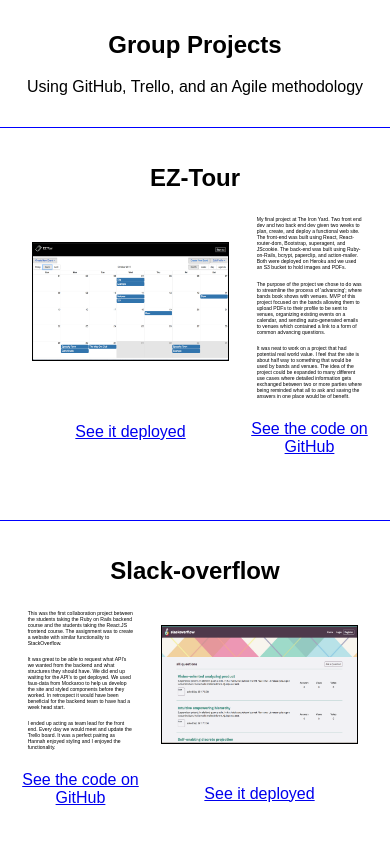
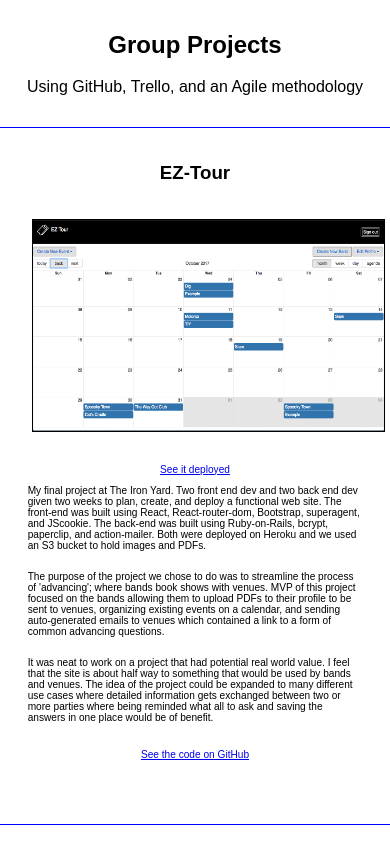
Before and after one commit to SamSteele01/portfolio, a React (Create React App) app: page / in a window 390 px wide. Shown: the part 840-1684 px from the top of the page. Built offline with nearby package versions, Linux system fonts and the light colour scheme.

Commit message:
Made responsive.

```diff
--- a/src/components/Contact.jsx
+++ b/src/components/Contact.jsx
@@ -6,12 +6,39 @@ import Icon3 from '../styles/icons/gitHub-icon.svg';
 export default class Contact extends React.Component {
   constructor(props) {
     super(props);
+
+    this.state = {
+      windowWidth: window.innerWidth
+    }
+
+    this.setMedia = this.setMedia.bind(this)
+  };
+
+  setMedia() {
+    this.setState({windowWidth: window.innerWidth});
   }
+
+  componentDidMount(){
+    window.addEventListener("resize", this.setMedia);
+  }
+
+  componentWillUnmount(){
+    window.removeEventListener("resize", this.setMedia);
+  }
+
 
 // email, linkedIn, gitHub
   render() {
+
+    let flexType = "";
+    if(this.state.windowWidth > 750){
+      flexType = "flex-row";
+    }else{
+      flexType = "flex-column";
+    }
+
     return (
-      <div className="contact flex-row">
+      <div className={`contact ${flexType}`}>
         <div className="icon">
           <img src={Icon1}/>
           <p>ssteele017@gmail.com</p>
--- a/src/components/Single.jsx
+++ b/src/components/Single.jsx
@@ -1,16 +1,35 @@
 import React, {Component, PropTypes} from 'react';
+import $ from 'jquery';
 // import placeholder from '../styles/responsive-design-dark-blue.png';
+const snapSize = 750;
 
 export default class Single extends Component {
   constructor(props) {
     super(props);
 
     this.state = {
+      windowWidth: window.innerWidth,
+      mobileView: false
+    }
+    this.setMedia = this.setMedia.bind(this)
+  };
 
-    }
+  setMedia() {
+    this.setState({windowWidth: window.innerWidth});
   }
 
+  componentDidMount(){
+    window.addEventListener("resize", this.setMedia);
+  }
+
+  // componentDidMount() {
+  //   $(window).resize(() => {
+  //     this.setState({ windowWidth: $(window).width() })
+  //   })
+  // }
+
   render() {
+    let media = this.state.windowWidth;
 
     const {
       title,
@@ -36,35 +55,43 @@ export default class Single extends Component {
       });
     }
 
-    return (
-      <div className="single">
-        <h2>{title}</h2>
-        {this.props.backward ?
-          <div className="flex-row">
-            <div className="flex-column">
-              {/* <textarea value={text} readOnly></textarea> */}
-              {paragraphs}
-              <a href={gitHub} target="_blank">See the code on GitHub</a>
-            </div>
+    let divImage =
       <div className="flex-column">
         <img src={picture} alt="Video screenshot" className="single-image"/>
         {link &&
           <a href={link} target="_blank">See it deployed</a>
         }
       </div>
-          </div> :
-          <div className="flex-row">
-            <div className="flex-column">
-              <img src={picture} alt="Video screenshot" className="single-image"/>
-              {link &&
-                <a href={link} target="_blank">See it deployed</a>
-              }
-            </div>
+
+    let divText =
       <div className="flex-column">
         {/* <textarea value={text} readOnly></textarea> */}
         {paragraphs}
         <a href={gitHub} target="_blank">See the code on GitHub</a>
       </div>
+
+    return (
+      <div>
+        {(media < snapSize) ?
+          <div className="single">
+            <h3>{title}</h3>
+            <div className="flex-column">
+              {divImage}
+              {divText}
+            </div>
+          </div> :
+          <div className="single">
+            <h2>{title}</h2>
+            {this.props.backward ?
+              <div className="flex-row">
+                {divText}
+                {divImage}
+              </div> :
+              <div className="flex-row">
+                {divImage}
+                {divText}
+              </div>
+            }
           </div>
         }
       </div>
--- a/src/components/Toolbelt.jsx
+++ b/src/components/Toolbelt.jsx
@@ -13,7 +13,11 @@ class Toolbelt extends React.Component {
     this.hoverEffect = this.hoverEffect.bind(this)
     this.cancelHoverEffect = this.hoverEffect.bind(this)
 
-    this.state = { resized: false, hoverEffect:false, windowWidth: $(window).width() }
+    this.state = {
+      resize: false,
+      hoverEffect:false,
+      windowWidth: $(window).width()
+    }
   }
 
   componentDidMount() {
@@ -116,8 +120,8 @@ class Toolbelt extends React.Component {
     return (
       <section className="toolbelt">
         <Element name="toolbelt"/>
-        <h2 className="title">My Toolbelt</h2>
-        <h3 className="subtitle">These are some of the tools I use to build websites</h3>
+        <h2 className="title">Toolbelt</h2>
+        {/* <h3 className="subtitle">These are some of the tools I use to build websites</h3> */}
         <div className="skills-container">
           {skillLists}
         </div>
--- a/src/data/skills.js
+++ b/src/data/skills.js
@@ -12,6 +12,7 @@ const skills = [
     name: 'Sass',
     img: require('../styles/hex-stickers/sass-hex-sticker.png')
   },
+  // less
   {
     name: 'JavaScript',
     img: require('../styles/hex-stickers/JS-hex-sticker.png')
@@ -24,10 +25,10 @@ const skills = [
     name: 'Redux',
     img: require('../styles/hex-stickers/redux-hex-sticker.png')
   },
-  {
-    name: 'Backbone',
-    img: require('../styles/hex-stickers/backbone-hex-sticker.png')
-  },
+  // {
+  //   name: 'Backbone',
+  //   img: require('../styles/hex-stickers/backbone-hex-sticker.png')
+  // },
   {
     name: 'MongoDB',
     img: require('../styles/hex-stickers/mongoDB-hex-sticker.png')
@@ -36,6 +37,7 @@ const skills = [
     name: 'Express',
     img: require('../styles/hex-stickers/expressJS-hex-sticker.png')
   },
+  // mustache
   {
     name: 'Node.js',
     img: require('../styles/hex-stickers/nodeJS-hex-sticker.png')
@@ -44,34 +46,36 @@ const skills = [
     name: 'Python',
     img: require('../styles/hex-stickers/python-hex-sticker.png')
   },
+  // PHP
+  // SQL
   {
     name: 'Git',
     img: require('../styles/hex-stickers/git-hex-sticker.png')
   },
-  {
-    name: 'JQuery',
-    img: require('../styles/hex-stickers/jQuery-hex-sticker.png')
-  },
-  {
-    name: 'Meteor',
-    img: require('../styles/hex-stickers/meteor-hex-sticker.png')
-  },
-  {
-    name: 'Bourbon',
-    img: require('../styles/hex-stickers/bourbon-hex-sticker.png')
-  },
-  {
-    name: 'Neat',
-    img: require('../styles/hex-stickers/neat-hex-sticker.png')
-  },
-  {
-    name: 'Chai',
-    img: require('../styles/hex-stickers/chai-hex-sticker.png')
-  },
-  {
-    name: 'Mocha',
-    img: require('../styles/hex-stickers/mocha-hex-sticker.png')
-  },
+  // {
+  //   name: 'JQuery',
+  //   img: require('../styles/hex-stickers/jQuery-hex-sticker.png')
+  // },
+  // {
+  //   name: 'Meteor',
+  //   img: require('../styles/hex-stickers/meteor-hex-sticker.png')
+  // },
+  // {
+  //   name: 'Bourbon',
+  //   img: require('../styles/hex-stickers/bourbon-hex-sticker.png')
+  // },
+  // {
+  //   name: 'Neat',
+  //   img: require('../styles/hex-stickers/neat-hex-sticker.png')
+  // },
+  // {
+  //   name: 'Chai',
+  //   img: require('../styles/hex-stickers/chai-hex-sticker.png')
+  // },
+  // {
+  //   name: 'Mocha',
+  //   img: require('../styles/hex-stickers/mocha-hex-sticker.png')
+  // },
   {
     name: 'Jest',
     img: require('../styles/hex-stickers/jest-hex-sticker.png')
@@ -80,22 +84,22 @@ const skills = [
     name: 'D3',
     img: require('../styles/hex-stickers/D3-hex-sticker.png')
   },
-  {
-    name: 'Stripe',
-    img: require('../styles/hex-stickers/stripe-hex-sticker.png')
-  },
-  {
-    name: 'Kinvey',
-    img: require('../styles/hex-stickers/kinvey-hex-sticker.png')
-  },
-  {
-    name: 'Pug',
-    img: require('../styles/hex-stickers/pug-hex-sticker.png')
-  },
-  {
-    name: 'Gulp',
-    img: require('../styles/hex-stickers/gulp-hex-sticker.png')
-  },
+  // {
+  //   name: 'Stripe',
+  //   img: require('../styles/hex-stickers/stripe-hex-sticker.png')
+  // },
+  // {
+  //   name: 'Kinvey',
+  //   img: require('../styles/hex-stickers/kinvey-hex-sticker.png')
+  // },
+  // {
+  //   name: 'Pug',
+  //   img: require('../styles/hex-stickers/pug-hex-sticker.png')
+  // },
+  // {
+  //   name: 'Gulp',
+  //   img: require('../styles/hex-stickers/gulp-hex-sticker.png')
+  // },
   {
     name: 'webpack',
     img: require('../styles/hex-stickers/webpack-hex-sticker.png')
@@ -104,10 +108,11 @@ const skills = [
     name: 'AWS',
     img: require('../styles/hex-stickers/aws-hex-sticker.png')
   },
-  {
-    name: 'Swift',
-    img: require('../styles/hex-stickers/swift-hex-sticker.png')
-  },
+  // {
+  //   name: 'Swift',
+  //   img: require('../styles/hex-stickers/swift-hex-sticker.png')
+  // },
+  // adobe photoshop and illustrator
   {
     name: 'Sketch',
     img: require('../styles/hex-stickers/sketch-hex-sticker.png')
--- a/src/styles/App.css
+++ b/src/styles/App.css
@@ -41,21 +41,33 @@
   width: 80vw;
   position: fixed;
   z-index: 6;
-  margin: 75px 10vw 0 10vw;
+  margin: 74px 10vw 0 10vw;
+}
+@media (max-width: 750px) {
+  .contact {
+    width: 64vw;
+    height: 80vh;
+    margin: 74px 18vw 0 18vw;
+  }
 }
 .icon {
   margin: 1rem;
   display: flex;
   flex-direction: column;
   justify-content: space-around;
+  font-size: 1.4vw;
   align-items: center;
+}
+@media (max-width: 750px) {
+  .icon {
+    font-size: 2.6vw;
+  }
 }
 .icon p {
   text-align: left;
   border: none;
   padding: 0 3vw;
   height: auto;
-  font-size: 1.3vw;
 }
 .icon a {
   margin-top: 1rem;
@@ -94,26 +106,19 @@
 }
 .title-bar {
   height: 100px;
-  /*background-attachment: scroll;*/
   padding: 1rem;
-  /*border-top: 1px solid blue;*/
   position: relative;
   z-index: 5;
 }
 .single {
   height: auto;
-  /*background-attachment: scroll;*/
   margin-bottom: 3rem;
   padding: 1rem;
   border-top: 1px solid blue;
   position: relative;
   z-index: 5;
 }
-.single h2 {
-  /*margin: 0;*/
-}
 .project {
-  /*padding: 3vw;*/
   z-index: 3;
 }
 .single-image {
@@ -122,6 +127,12 @@
   border: 1px solid black;
   margin: 1rem;
   flex-shrink: 0;
+}
+@media (max-width: 750px) {
+  .single-image {
+    width: 90vw;
+    height: 54vw;
+  }
 }
 .flex-row {
   display: flex;
@@ -132,13 +143,18 @@
   display: flex;
   flex-direction: column;
   justify-content: space-around;
+  font-size: 1.4vw;
+}
+@media (max-width: 750px) {
+  .flex-column {
+    font-size: 2.6vw;
+  }
 }
 .flex-column p {
   text-align: left;
   border: none;
   padding: 0 3vw;
   height: auto;
-  font-size: 1.3vw;
 }
 .flex-column a {
   margin-top: 1rem;
@@ -147,11 +163,13 @@
   margin-bottom: 24px;
   font-size: 40px;
   text-align: center;
+  color: #fff;
 }
 .subtitle {
   margin-bottom: 64px;
   font-weight: normal;
   text-align: center;
+  color: #fff;
 }
 @media (max-width: 400px) {
   .title {
@@ -169,7 +187,7 @@
   background-attachment: fixed;
   background-position: center;
   background-size: cover;
-  color: #fff;
+  color: #222c35;
   padding: 80px 0;
 }
 .skills-container {
--- a/src/styles/App.less
+++ b/src/styles/App.less
@@ -42,9 +42,13 @@
   width: 80vw;
   position: fixed;
   z-index: 6;
-  margin: 75px 10vw 0 10vw;
+  margin: 74px 10vw 0 10vw;
+  @media (max-width: 750px){
+    width: 64vw;
+    height: 80vh;
+    margin: 74px 18vw 0 18vw;
+  }
 }
-
 .icon {
   margin: 1rem;
   .flex-column;
@@ -53,9 +57,7 @@
     width: 13vw;
     margin-top: 1rem;
   }
-
 }
-
 .heroImg1 {
   background-image: url('IMG_0200.jpg');
 }
@@ -86,26 +88,19 @@
 }
 .title-bar {
   height: 100px;
-  /*background-attachment: scroll;*/
   padding: 1rem;
-  /*border-top: 1px solid blue;*/
   position: relative;
   z-index: 5;
 }
 .single {
   height: auto;
-  /*background-attachment: scroll;*/
   margin-bottom: 3rem;
   padding: 1rem;
   border-top: 1px solid blue;
   position: relative;
   z-index: 5;
 }
-.single h2 {
-  /*margin: 0;*/
-}
 .project {
-  /*padding: 3vw;*/
   z-index: 3;
 }
 .single-image {
@@ -114,6 +109,11 @@
   border: 1px solid black;
   margin: 1rem;
   flex-shrink: 0;
+  @media (max-width: 750px){
+    width: 90vw;
+    height: 54vw;
+
+  }
 }
 .flex-row {
   display: flex;
@@ -124,12 +124,15 @@
   display: flex;
   flex-direction: column;
   justify-content: space-around;
+  font-size: 1.4vw;
+  @media (max-width: 750px){
+    font-size: 2.6vw;
+  }
   & p{
     text-align: left;
     border: none;
     padding: 0 3vw;
     height: auto;
-    font-size: 1.3vw;
   }
   & a{
   margin-top: 1rem;
@@ -139,11 +142,13 @@
   margin-bottom: 24px;
   font-size: 40px;
   text-align: center;
+  color: #fff;
 }
 .subtitle {
   margin-bottom: 64px;
   font-weight: normal;
   text-align: center;
+  color: #fff;
 }
 
 @media (max-width: 400px) {
@@ -162,8 +167,8 @@
   background-attachment: fixed;
   background-position: center;
   background-size: cover;
-  // color: #222c35;
-  color: #fff;
+  // color: #fff;
+  color: #222c35;
   padding: 80px 0;
 }
 
```
Lines whose indentation alone changed are shown as unchanged.
